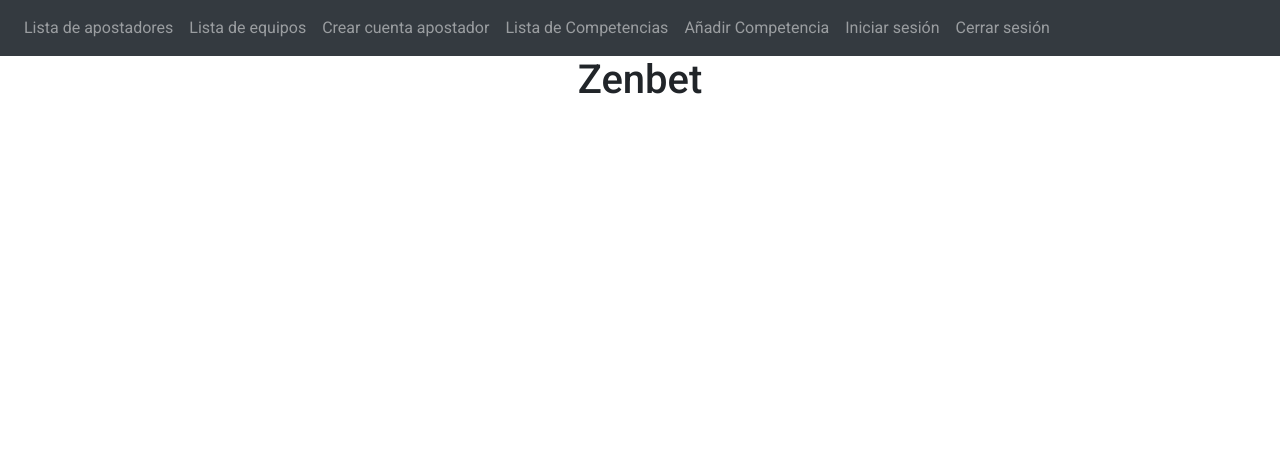
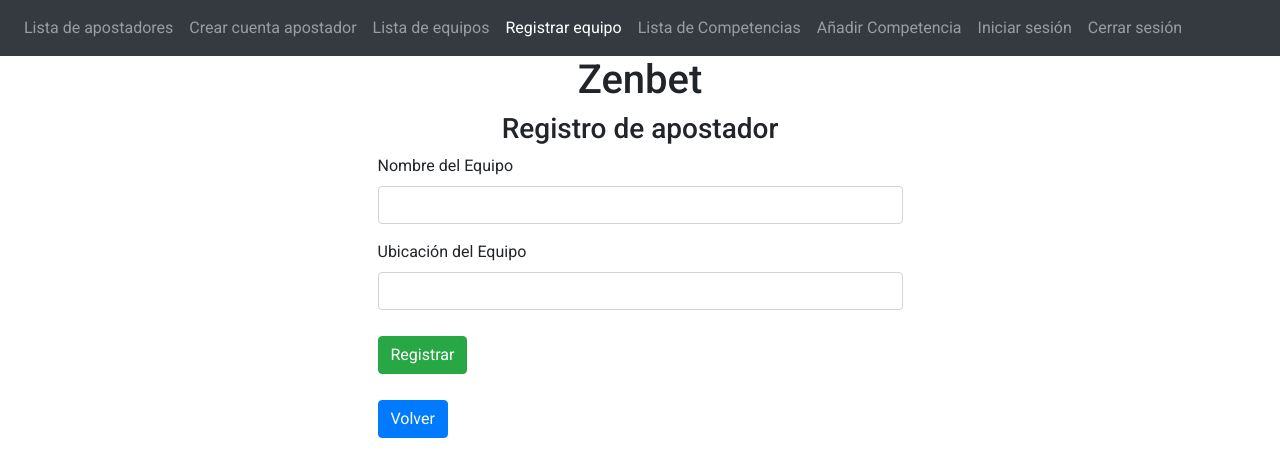
Before and after one commit to ZENBET/zenbet-front, an Angular app: page /registrar-equipo in a window 1280 px wide. Before the commit this address led to /. Shown: the top 476 px of the page. Built offline with nearby package versions, Linux system fonts and the light colour scheme.

Commit message:
feat: Implementar registrar equipos

```diff
--- a/src/app/app-routing.module.ts
+++ b/src/app/app-routing.module.ts
@@ -14,6 +14,7 @@ import { RegistrarCompetenciaComponent } from './registrar-competencia/registrar
 import { ActualizarCompetenciaComponent } from './actualizar-competencia/actualizar-competencia.component';
 
 import { ListaEquipoComponent } from './lista-equipo/lista-equipo.component';
+import { RegistrarEquipoComponent } from './registrar-equipo/registrar-equipo.component';
 
 const routes: Routes = [{
   path : 'apostador', component: ListaApostadorComponent},
@@ -30,6 +31,7 @@ const routes: Routes = [{
 
   {path : 'equipo', component: ListaEquipoComponent},
   {path : '', redirectTo: 'equipo', pathMatch: 'full'},
+  {path : 'registrar-equipo', component : RegistrarEquipoComponent},
 ];
 
 @NgModule({
--- a/src/app/app.component.html
+++ b/src/app/app.component.html
@@ -5,11 +5,15 @@
     </li>
 
     <li class="nav-item">
+      <a routerLink="registrar-apostador" routerLinkActive="active" class="nav-link">Crear cuenta apostador</a>
+    </li>
+
+    <li class="nav-item">
       <a routerLink="equipo" routerLinkActive="active" class="nav-link">Lista de equipos</a>
     </li>
 
     <li class="nav-item">
-      <a routerLink="registrar-apostador" routerLinkActive="active" class="nav-link">Crear cuenta apostador</a>
+      <a routerLink="registrar-equipo" routerLinkActive="active" class="nav-link">Registrar equipo</a>
     </li>
 
     <li class="nav-item">
--- a/src/app/app.module.ts
+++ b/src/app/app.module.ts
@@ -16,6 +16,7 @@ import { ListaCompetenciasComponent } from './lista-competencias/lista-competenc
 import { RegistrarCompetenciaComponent } from './registrar-competencia/registrar-competencia.component';
 import { ActualizarCompetenciaComponent } from './actualizar-competencia/actualizar-competencia.component';
 import { ListaEquipoComponent } from './lista-equipo/lista-equipo.component';
+import { RegistrarEquipoComponent } from './registrar-equipo/registrar-equipo.component';
 
 
 
@@ -31,7 +32,8 @@ import { ListaEquipoComponent } from './lista-equipo/lista-equipo.component';
     ListaCompetenciasComponent,
     RegistrarCompetenciaComponent,
     ActualizarCompetenciaComponent,
-    ListaEquipoComponent
+    ListaEquipoComponent,
+    RegistrarEquipoComponent
   ],
   imports: [
     BrowserModule,
--- a/src/app/equipo.service.ts
+++ b/src/app/equipo.service.ts
@@ -16,4 +16,8 @@ export class EquipoService {
     return this.httpClient.get<Equipo[]>(`${this.baseURL}`);
   }
 
+  registrarEquipo(equipo:Equipo): Observable<Object>{
+    return this.httpClient.post(`${this.baseURL}`, equipo);
+  }
+
 }
--- /dev/null
+++ b/src/app/registrar-equipo/registrar-equipo.component.html
@@ -0,0 +1,35 @@
+<div class="col-md-6 offset-md-3">
+  <h3 class="text-center"> Registro de apostador</h3>
+  <form (ngSubmit)="onSubmit()">
+
+      <div class="form-group">
+          <label>Nombre del Equipo</label>
+          <input type="text"
+          class="form-control"
+          id = "nombre"
+          [(ngModel)] = "equipo.nombreEquipo"
+          name = "nombre">
+      </div>
+
+      <div class="form-group">
+        <label>Ubicación del Equipo</label>
+        <input type="text"
+        class="form-control"
+        id = "nombre"
+        [(ngModel)] = "equipo.ubicacionEquipo"
+        name = "nombre">
+      </div>
+
+
+
+      <div class="form-group">
+          <button class="btn btn-success" style="margin-top: 10px; margin-right: 10px;">Registrar</button>
+      </div>
+      <div>
+          <button class="btn btn-primary" style="margin-top: 10px;"><a href="http://localhost:4200/apostador" style="color: white;">Volver</a></button>
+      </div>
+
+
+
+  </form>
+</div>
--- /dev/null
+++ b/src/app/registrar-equipo/registrar-equipo.component.ts
@@ -0,0 +1,39 @@
+import { Component } from '@angular/core';
+import { Equipo } from '../equipo';
+import { EquipoService } from '../equipo.service';
+import { Router } from '@angular/router';
+
+@Component({
+  selector: 'app-registrar-equipo',
+  templateUrl: './registrar-equipo.component.html',
+  styleUrls: ['./registrar-equipo.component.css']
+})
+export class RegistrarEquipoComponent {
+
+  equipo : Equipo = new Equipo();
+
+  constructor(private equipoServicio: EquipoService, private router: Router){
+
+  }
+
+  ngOnInit(): void {
+
+  }
+
+  guardarEquipo(){
+    this.equipoServicio.registrarEquipo(this.equipo).subscribe(dato => {
+      console.log(dato);
+      this.irALaListaEquipos();
+    }, error => console.log(error));
+  }
+
+  irALaListaEquipos(){
+    this.router.navigate(['/equipo']);
+  }
+
+  onSubmit(){
+    this.guardarEquipo();
+  }
+
+
+}
```
Also changed, not shown: src/app/registrar-equipo/registrar-equipo.component.css (added), 1 other file (tests, documents, lock files or other folders).
